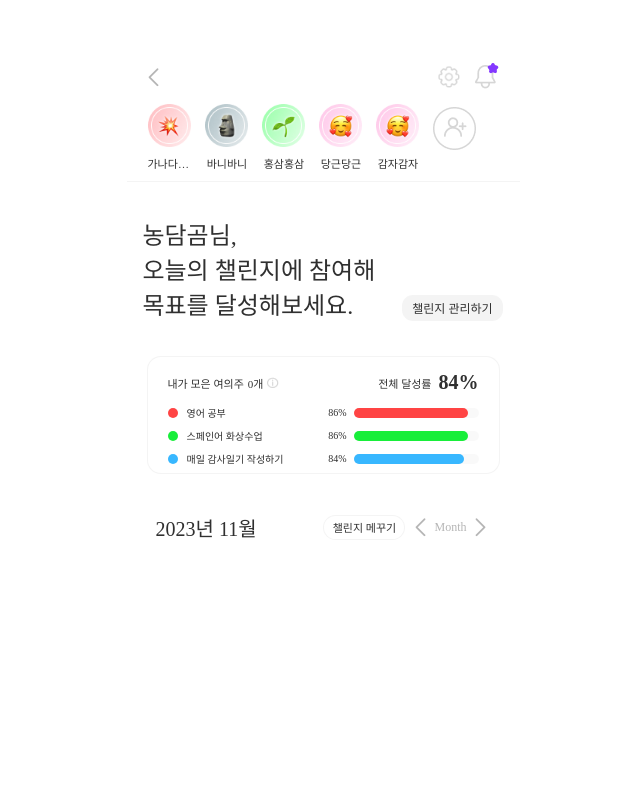
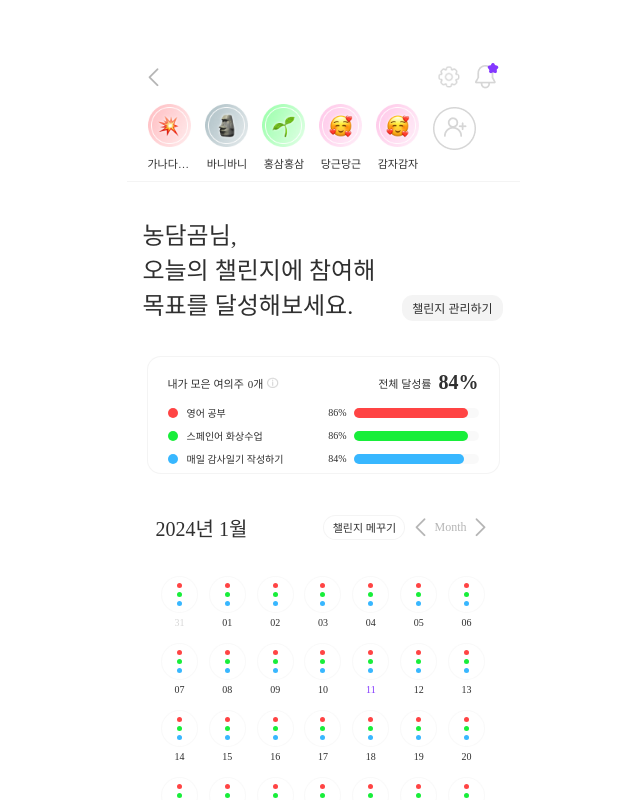
Before and after one commit to 11th-LikeLion-DragOn/DragOn_Front, a React (Create React App) app: page /main in a window 1280 px wide. Shown: the top 800 px of the page, without its empty margins (317-957 px from the left). Built offline with nearby package versions, Linux system fonts and the light colour scheme.

Commit message:
feat: 메인페이지 달력 구현

```diff
--- a/package.json
+++ b/package.json
@@ -7,6 +7,7 @@
     "@testing-library/react": "^13.4.0",
     "@testing-library/user-event": "^13.5.0",
     "axios": "^1.6.2",
+    "date-fns": "^2.30.0",
     "react": "^18.2.0",
     "react-dom": "^18.2.0",
     "react-router-dom": "^6.20.1",
--- a/src/components/MainPage/Calendar.js
+++ b/src/components/MainPage/Calendar.js
@@ -1,44 +1,49 @@
-import React, { useCallback, useState } from "react";
+import React, { useState } from "react";
+import * as dateFns from "date-fns";
 import { styled } from "styled-components";
 
 import before from "../../assets/icons/click-left.png";
 import after from "../../assets/icons/click-right.png";
+import DayStatus from "./DayStatus";
 
 const Calendar = ({ openModal }) => {
-  const today = {
-    year: new Date().getFullYear(),
-    month: new Date().getMonth() + 1,
-    date: new Date().getDate(),
+  const [currentDate, setCurrentDate] = useState(new Date());
+  const [selectedDate, setSelectedDate] = useState(new Date());
+  const today = new Date();
+
+  const firstDay = dateFns.startOfMonth(currentDate);
+  const lastDay = dateFns.lastDayOfMonth(currentDate);
+  const startDate = dateFns.startOfWeek(firstDay);
+  const endDate = dateFns.lastDayOfWeek(lastDay);
+  const totalDate = dateFns.eachDayOfInterval({
+    start: startDate,
+    end: endDate,
+  });
+
+  console.log(totalDate);
+
+  const isToday = (day) => dateFns.isSameDay(day, today);
+  const isSelected = (day) => dateFns.isSameDay(day, selectedDate);
+
+  const formatOfYear = "yyyy";
+  const formatOfMonth = "M";
+  const formatOfDay = "dd";
+
+  const prevMonth = () => {
+    setCurrentDate(dateFns.subMonths(currentDate, 1));
   };
-  const [selectedYear, setSelectedYear] = useState(today.year);
-  const [selectedMonth, setSelectedMonth] = useState(today.month);
-  //선택된 달의 마지막 날짜
-  const dateTotalCount = new Date(selectedYear, selectedMonth, 0).getDate();
 
-  //이전 달로 이동
-  const prevMonth = useCallback(() => {
-    if (selectedMonth === 1) {
-      setSelectedMonth(12);
-      setSelectedYear(selectedYear - 1);
-    } else {
-      setSelectedMonth(selectedMonth - 1);
-    }
-  }, [selectedMonth]);
-
-  //다음 달로 이동
-  const nextMonth = useCallback(() => {
-    if (selectedMonth === 12) {
-      setSelectedMonth(1);
-      setSelectedYear(selectedYear + 1);
-    } else {
-      setSelectedMonth(selectedMonth + 1);
-    }
-  }, [selectedMonth]);
+  const nextMonth = () => {
+    setCurrentDate(dateFns.addMonths(currentDate, 1));
+  };
 
   return (
     <Wrapper>
       <TopBar>
-        <span id="current">2023년 11월</span>
+        <span id="current">
+          {dateFns.format(currentDate, formatOfYear)}년{" "}
+          {dateFns.format(currentDate, formatOfMonth)}월
+        </span>
         <div id="divider">
           <FillChallenge onClick={openModal}>챌린지 메꾸기</FillChallenge>
           <Nav>
@@ -48,7 +53,24 @@ const Calendar = ({ openModal }) => {
           </Nav>
         </div>
       </TopBar>
-      <CalendarBox></CalendarBox>
+      <CalendarBox>
+        {totalDate.map((date) => (
+          <DayBox onClick={() => setSelectedDate(date)}>
+            <DayStatus />
+            <span
+              style={{
+                color: isToday(date)
+                  ? "var(--purple1)"
+                  : !dateFns.isSameMonth(date, currentDate)
+                  ? "var(--gray3)"
+                  : "var(--black)",
+              }}
+            >
+              {dateFns.format(date, formatOfDay)}
+            </span>
+          </DayBox>
+        ))}
+      </CalendarBox>
     </Wrapper>
   );
 };
@@ -57,8 +79,6 @@ export default Calendar;
 
 const Wrapper = styled.div`
   width: 335px;
-  height: 375px;
-  flex-shrink: 0;
 `;
 
 const TopBar = styled.div`
@@ -123,7 +143,18 @@ const Nav = styled.div`
 `;
 
 const CalendarBox = styled.div`
-  color: var(--black);
+  margin-top: 30px;
+  display: grid;
+  grid-template-columns: repeat(7, 1fr);
+  row-gap: 15px;
+`;
+
+const DayBox = styled.div`
+  display: flex;
+  flex-direction: column;
+  align-items: center;
+  gap: 4px;
+
   text-align: center;
   font-feature-settings: "clig" off, "liga" off;
   font-family: Pretendard;
--- /dev/null
+++ b/src/components/MainPage/DayStatus.js
@@ -0,0 +1,56 @@
+import React from "react";
+import { styled } from "styled-components";
+
+const DayStatus = () => {
+  return (
+    <Wrapper>
+      <Goal1></Goal1>
+      <Goal2></Goal2>
+      <Goal3></Goal3>
+    </Wrapper>
+  );
+};
+
+export default DayStatus;
+
+const Wrapper = styled.div`
+  display: flex;
+  flex-direction: column;
+  align-items: center;
+  justify-content: center;
+  gap: 4px;
+
+  width: 35px;
+  height: 35px;
+  flex-shrink: 0;
+  background-color: var(--white);
+  border-radius: 50%;
+  border: solid 1px rgba(192, 192, 192, 0.1);
+`;
+
+const Goal1 = styled.div`
+  z-index: 10;
+  width: 5px;
+  height: 5px;
+  flex-shrink: 0;
+  border-radius: 50%;
+  background-color: var(--red);
+`;
+
+const Goal2 = styled.div`
+  z-index: 10;
+  width: 5px;
+  height: 5px;
+  flex-shrink: 0;
+  border-radius: 50%;
+  background-color: var(--green);
+`;
+
+const Goal3 = styled.div`
+  z-index: 10;
+  width: 5px;
+  height: 5px;
+  flex-shrink: 0;
+  border-radius: 50%;
+  background-color: var(--blue);
+`;
```
Also changed, not shown: 1 other file (tests, documents, lock files or other folders).
